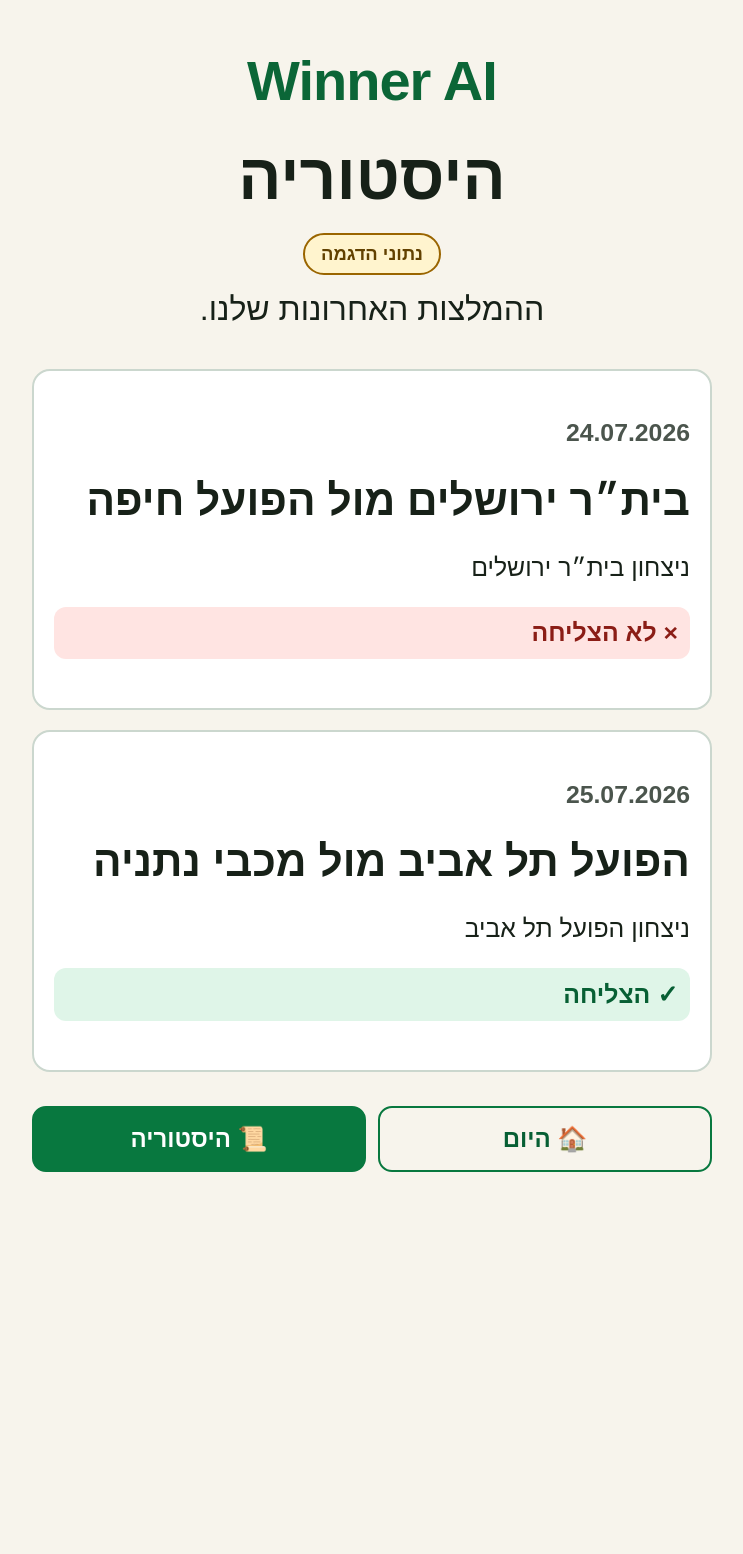
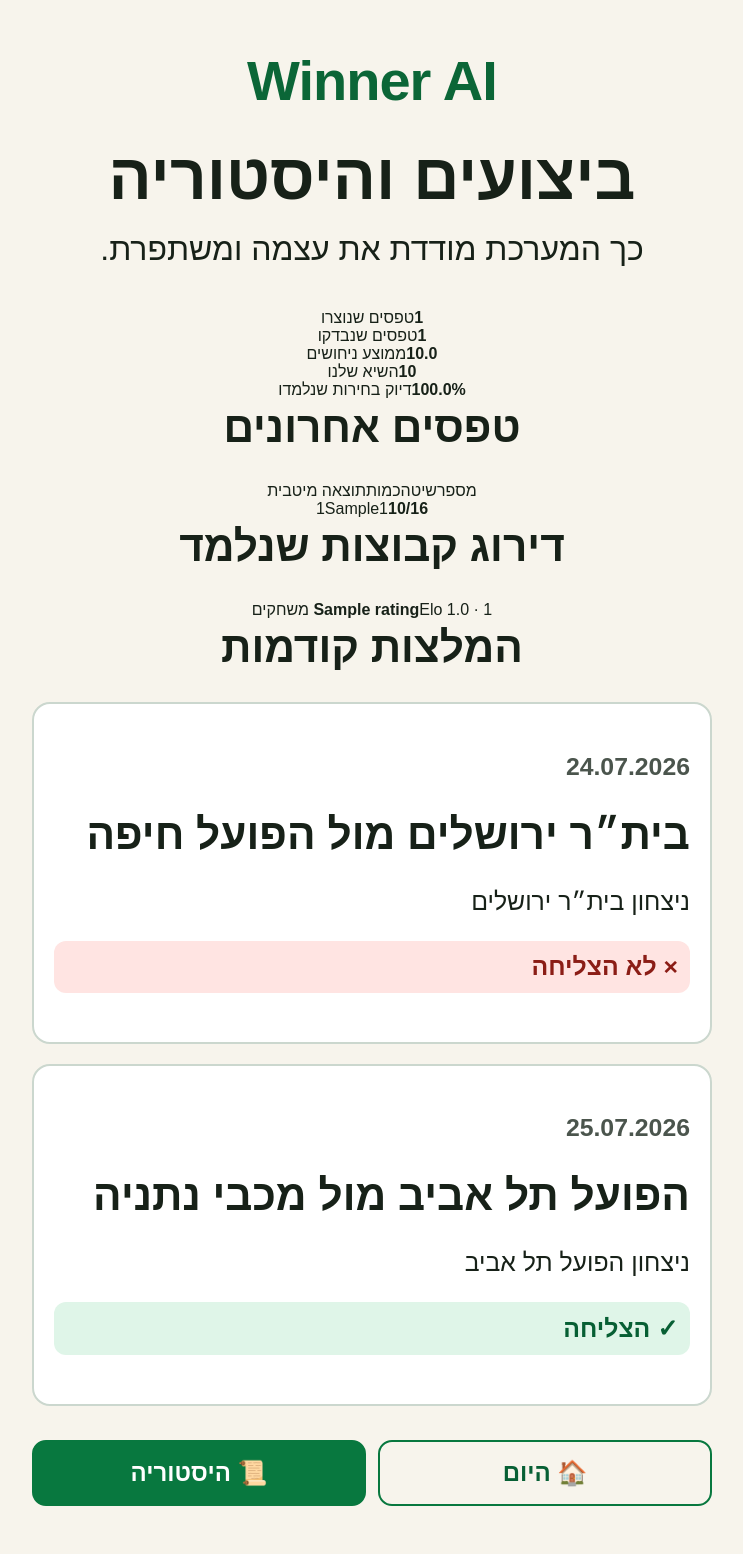
Before and after one commit to mmmstars/winner-ai, a FastAPI app: page /history in a window 1280 px wide. Shown: the whole page, without its empty margins (268-1011 px from the left). Before the commit the page ends 1172 px from the top, so only its background shows below. Run offline with FastAPI, Linux system fonts and the light colour scheme; data comes from the database, SQL or seed files in the repository; tables that the repository leaves empty hold one stand-in row (values such as "Sample post").

Commit message:
Add Hebrew performance dashboard

```diff
--- a/app/templates/history.html
+++ b/app/templates/history.html
@@ -4,18 +4,44 @@
   <meta charset="utf-8"><meta name="viewport" content="width=device-width, initial-scale=1">
   <meta name="theme-color" content="#08783f"><title>היסטוריה | Winner AI</title>
   <link rel="manifest" href="/static/manifest.webmanifest"><link rel="icon" href="/static/icon.svg" type="image/svg+xml">
-  <link rel="stylesheet" href="/static/styles.css?v=041">
+  <link rel="stylesheet" href="/static/styles.css?v=105">
 </head>
 <body>
-<main class="page">
-  <header><p class="brand" lang="en">Winner AI</p><h1>היסטוריה</h1><p class="demo-badge">נתוני הדגמה</p><p class="intro">ההמלצות האחרונות שלנו.</p></header>
+<main class="page performance-page">
+  <header><p class="brand" lang="en">Winner AI</p><h1>ביצועים והיסטוריה</h1><p class="intro">כך המערכת מודדת את עצמה ומשתפרת.</p></header>
+  <section class="performance-grid" aria-label="סיכום ביצועים">
+    <article><strong>{{ statistics.runs }}</strong><span>טפסים שנוצרו</span></article>
+    <article><strong>{{ statistics.settled }}</strong><span>טפסים שנבדקו</span></article>
+    <article><strong>{{ statistics.average }}</strong><span>ממוצע ניחושים</span></article>
+    <article><strong>{{ statistics.best }}</strong><span>השיא שלנו</span></article>
+    <article><strong>{{ learning.accuracy }}%</strong><span>דיוק בחירות שנלמדו</span></article>
+  </section>
+
+  {% if ticket_history %}
+  <section class="performance-section">
+    <h2>טפסים אחרונים</h2>
+    <div class="performance-table">
+      <div class="performance-head"><span>מספר</span><span>שיטה</span><span>כמות</span><span>תוצאה מיטבית</span></div>
+      {% for run in ticket_history %}<div class="performance-row"><span>{{ run.id }}</span><span>{{ run.strategy }}</span><span>{{ run.ticket_count }}</span><strong>{% if run.best_score is not none %}{{ run.best_score }}/16{% else %}ממתין{% endif %}</strong></div>{% endfor %}
+    </div>
+  </section>
+  {% endif %}
+
+  {% if learning.ratings %}
+  <section class="performance-section">
+    <h2>דירוג קבוצות שנלמד</h2>
+    <div class="rating-list">{% for team in learning.ratings[:12] %}<div><strong>{{ team.team_name }}</strong><span>Elo {{ team.elo }} · {{ team.matches }} משחקים</span></div>{% endfor %}</div>
+  </section>
+  {% endif %}
+
+  <h2>המלצות קודמות</h2>
   <section class="history-list" aria-label="המלצות קודמות">
     {% for item in history %}
     <article class="history-card">
       <p class="history-date">{{ item.date }}</p><h2>{{ item.match }}</h2><p>{{ item.pick }}</p>
       <p class="result {% if item.success %}success{% else %}failure{% endif %}">{% if item.success %}✓{% else %}×{% endif %} {{ item.result }}</p>
     </article>
-    {% endfor %}
+    {% else %}<p class="responsible">עדיין אין המלצות שהסתיימו.</p>{% endfor %}
   </section>
   <nav class="bottom-nav" aria-label="ניווט ראשי"><a class="nav-link" href="/">🏠 היום</a><a class="nav-link active" href="/history" aria-current="page">📜 היסטוריה</a></nav>
 </main>
```
